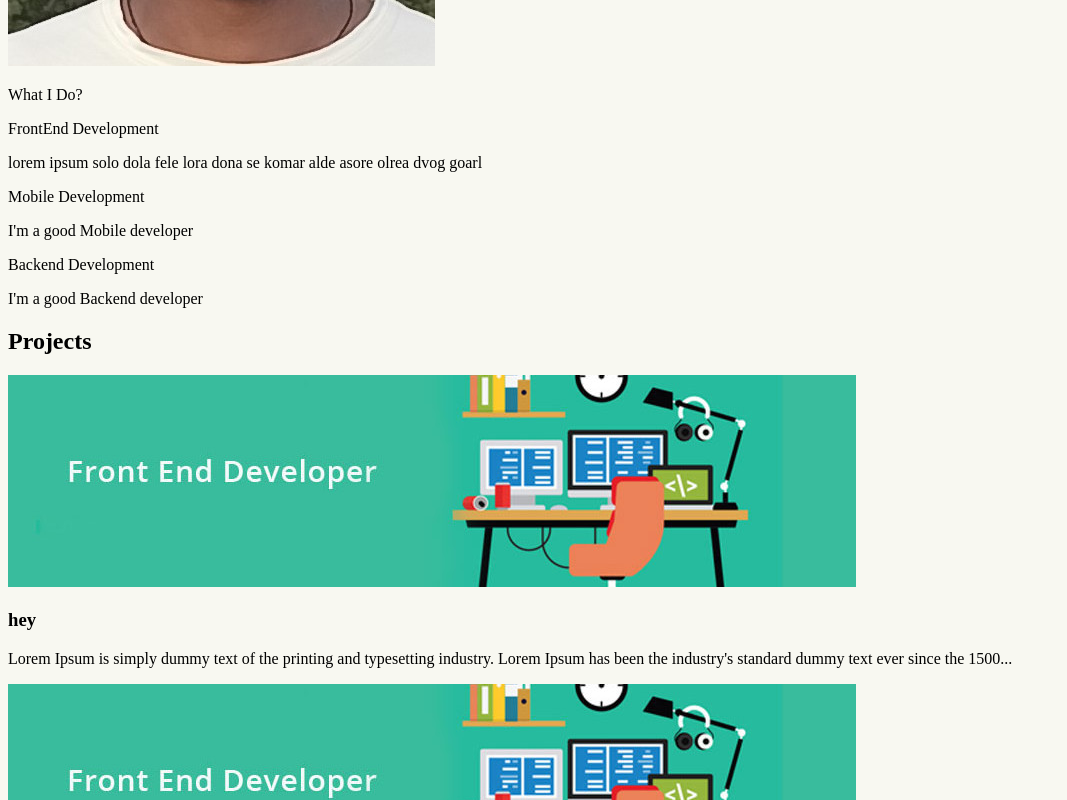
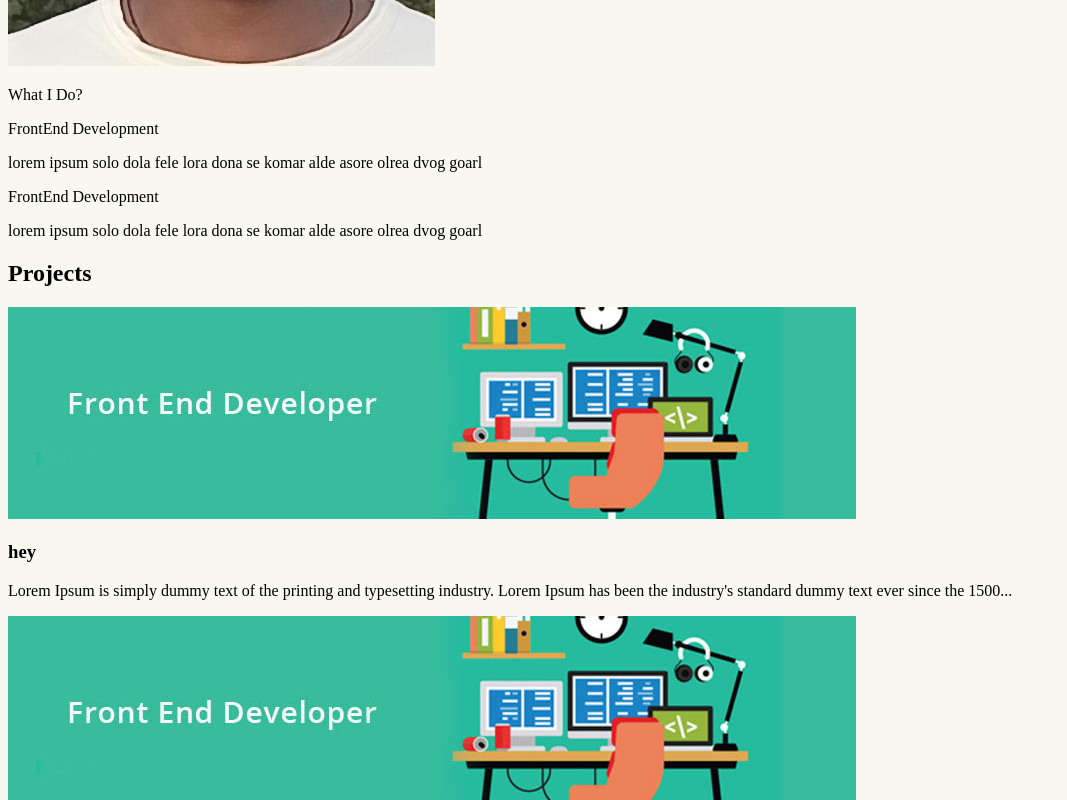
Before and after one commit to BisratGirma/portfolio-next, a Next.js app: page / in a window 1280 px wide. Shown: the part 900-1700 px from the top of the page, without its empty margins (0-1067 px from the left). Built offline with nearby package versions, Linux system fonts and the light colour scheme.

Commit message:
top nav animation

```diff
--- a/components/Header.tsx
+++ b/components/Header.tsx
@@ -1,4 +1,4 @@
-import React from "react";
+import React, { useEffect, useRef, useState } from "react";
 import { Lobster } from "@next/font/google";
 import Link from "next/link";
 
@@ -16,8 +16,30 @@ interface Props {
 }
 
 export const Header = ({ navs, links }: Props) => {
+
+  const [navBackground, setNavBackground] = useState<any>('bg-transparent');
+  const navRef = useRef();
+  navRef.current = navBackground;
+
+  useEffect(() => {
+    const handleScroll = () => {
+      if (window.scrollY > 30) {
+        setNavBackground('w-full h-12 fixed flex justify-between items-center px-28 bg-black bg-opacity-70  backdrop-blur-md text-white')
+      }
+      else {
+        setNavBackground('w-full flex justify-between items-center pt-7 pb-2 px-28 bg-black bg-opacity-70  backdrop-blur-md text-white');
+      }
+    };
+    document.addEventListener('scroll', handleScroll);
+    return () => {
+      document.removeEventListener('scroll', handleScroll);
+    };
+  }, []);
+
+
   return (
-    <header className=" w-full flex justify-between items-center pt-7 pb-2 px-28 bg-black bg-opacity-70  backdrop-blur-md text-white">
+    <header className="transition-all duration-500">
+    <div className={`${navRef.current} transition-all duration-500 ease-in-out`}>
       <div id="logo" className={lobster.className}>
         <Link href="#" className="text-4xl ">
           Bisrat
@@ -44,6 +66,7 @@ export const Header = ({ navs, links }: Props) => {
           </Link>
         ))}
       </div>
+      </div>
     </header>
   );
 };
--- a/components/Projects.tsx
+++ b/components/Projects.tsx
@@ -17,9 +17,9 @@ const Projects = ({ projects }: Props) => {
         {projects.map((element, k) => (
           <div
             key={k}
-            className="w-[465px] h-[300px] flex justify-center items-center cursor-pointer"
+            className="w-[465px] h-[300px] flex justify-center items-center cursor-pointer hover:scale-105 duration-300 "
           >
-            <div className="w-[456px] hover:w-full h-[294px] hover:h-full border-[0.5px] rounded-3xl shadow-md ">
+            <div className="w-[456px] h-[294px] border-[0.5px] rounded-3xl shadow-md ">
               <Image
                 src={element.image}
                 alt={element.title}
--- a/components/WhatIDo.tsx
+++ b/components/WhatIDo.tsx
@@ -8,27 +8,22 @@ const WhatIDo = () => {
   return (
     <div className="w-full p-12">
       <p className="text-8xl">What I Do?</p>
-
-      <div className="flex-1 w-full h-96 m-3 ">
-        <Feature
-          title="FrontEnd Development"
-          description={des}
-        />
-      </div>
-      <div className="flex">
-        <div className="w-2/3 h-60 m-3 ">
+      <div className="lg:flex">
+        <div className="w-full h-96 m-3 ">
           <Feature
-            title="Mobile Development"
-            description="I'm a good Mobile developer"
+            title="FrontEnd Development"
+            description={des}
           />
         </div>
-        <div className="w-1/3 h-60 m-3 ">
+        <div className="w-full h-96 m-3 ">
           <Feature
-            title="Backend Development"
-            description="I'm a good Backend developer"
+            title="FrontEnd Development"
+            description={des}
           />
         </div>
       </div>
+
+
     </div>
   );
 };
```
